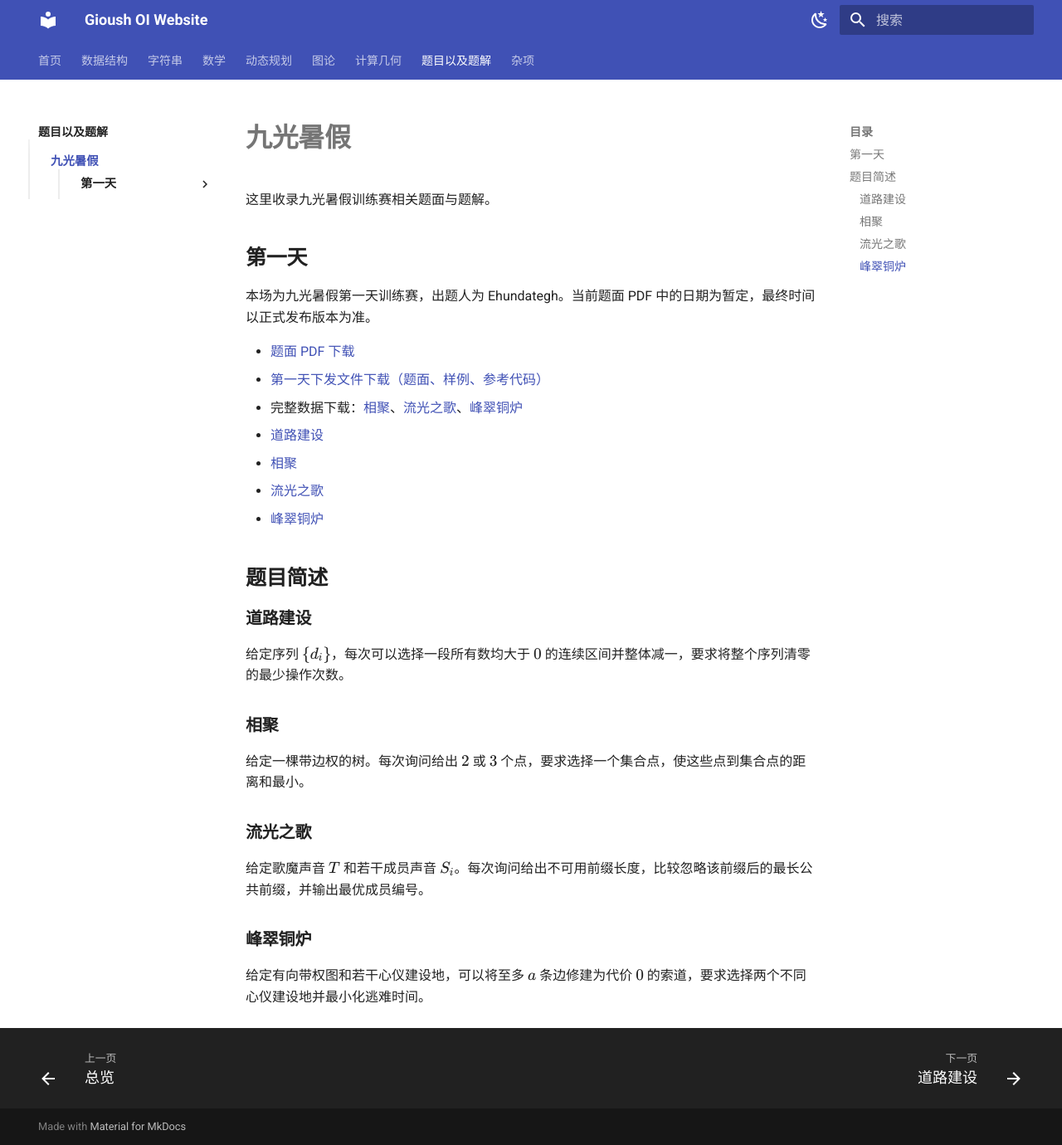
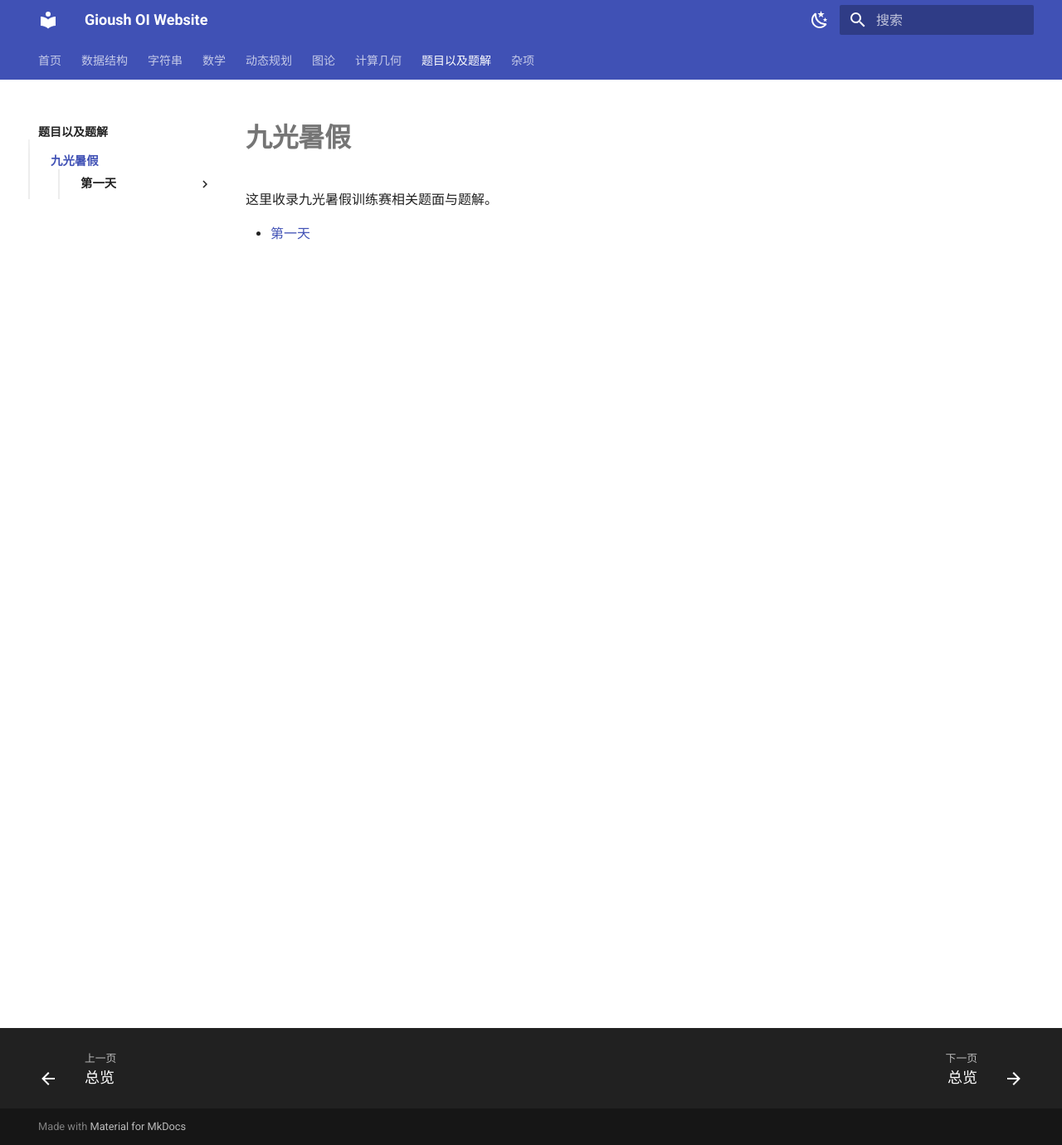
Before and after one commit to Ehundategh/Blog, an MkDocs documentation site: the page built from docs/solution/jiuguang-summer/index.md, in a window 1280 px wide and 1380 px high. Shown: the whole window at 83% size. Built offline with MkDocs 1.6.1 and Material for MkDocs 9.7.7, drawn with Linux system fonts in a browser that asks for light colours.

Commit message:
Restructure Jiuguang day1 downloads

```diff
--- a/docs/solution/jiuguang-summer/index.md
+++ b/docs/solution/jiuguang-summer/index.md
@@ -2,32 +2,4 @@
 
 这里收录九光暑假训练赛相关题面与题解。
 
-## 第一天
-
-本场为九光暑假第一天训练赛，出题人为 Ehundategh。当前题面 PDF 中的日期为暂定，最终时间以正式发布版本为准。
-
-- [题面 PDF 下载](/Blog/assets/solution/jiuguang-summer/day1.pdf)
-- [第一天下发文件下载（题面、样例、参考代码）](/Blog/assets/solution/jiuguang-summer/day1-files.zip)
-- 完整数据下载：[相聚](/Blog/assets/solution/jiuguang-summer/day1-data-gather.zip)、[流光之歌](/Blog/assets/solution/jiuguang-summer/day1-data-song.zip)、[峰翠铜炉](/Blog/assets/solution/jiuguang-summer/day1-data-mount.zip)
-- [道路建设](day1/road.md)
-- [相聚](day1/gather.md)
-- [流光之歌](day1/song.md)
-- [峰翠铜炉](day1/mount.md)
-
-## 题目简述
-
-### 道路建设
-
-给定序列 $\{d_i\}$，每次可以选择一段所有数均大于 $0$ 的连续区间并整体减一，要求将整个序列清零的最少操作次数。
-
-### 相聚
-
-给定一棵带边权的树。每次询问给出 $2$ 或 $3$ 个点，要求选择一个集合点，使这些点到集合点的距离和最小。
-
-### 流光之歌
-
-给定歌魔声音 $T$ 和若干成员声音 $S_i$。每次询问给出不可用前缀长度，比较忽略该前缀后的最长公共前缀，并输出最优成员编号。
-
-### 峰翠铜炉
-
-给定有向带权图和若干心仪建设地，可以将至多 $a$ 条边修建为代价 $0$ 的索道，要求选择两个不同心仪建设地并最小化逃难时间。
+- [第一天](day1/index.md)
--- a/mkdocs.yml
+++ b/mkdocs.yml
@@ -105,6 +105,7 @@
       - 九光暑假:
           - 总览: solution/jiuguang-summer/index.md
           - 第一天:
+              - 总览: solution/jiuguang-summer/day1/index.md
               - 道路建设: solution/jiuguang-summer/day1/road.md
               - 相聚: solution/jiuguang-summer/day1/gather.md
               - 流光之歌: solution/jiuguang-summer/day1/song.md
```
Also changed, not shown: docs/solution/jiuguang-summer/day1/gather.md (+1 -1 lines), docs/solution/jiuguang-summer/day1/index.md (added, +44 -0 lines), docs/solution/jiuguang-summer/day1/mount.md (+1 -1 lines), docs/solution/jiuguang-summer/day1/road.md (+1 -1 lines), docs/solution/jiuguang-summer/day1/song.md (+1 -1 lines), 10 other files.
